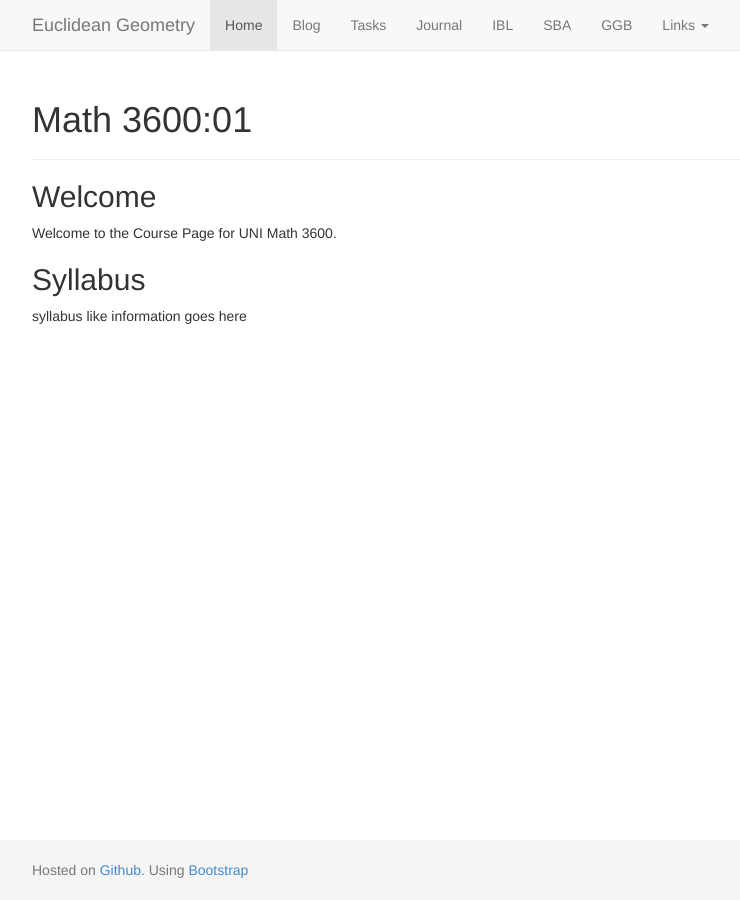
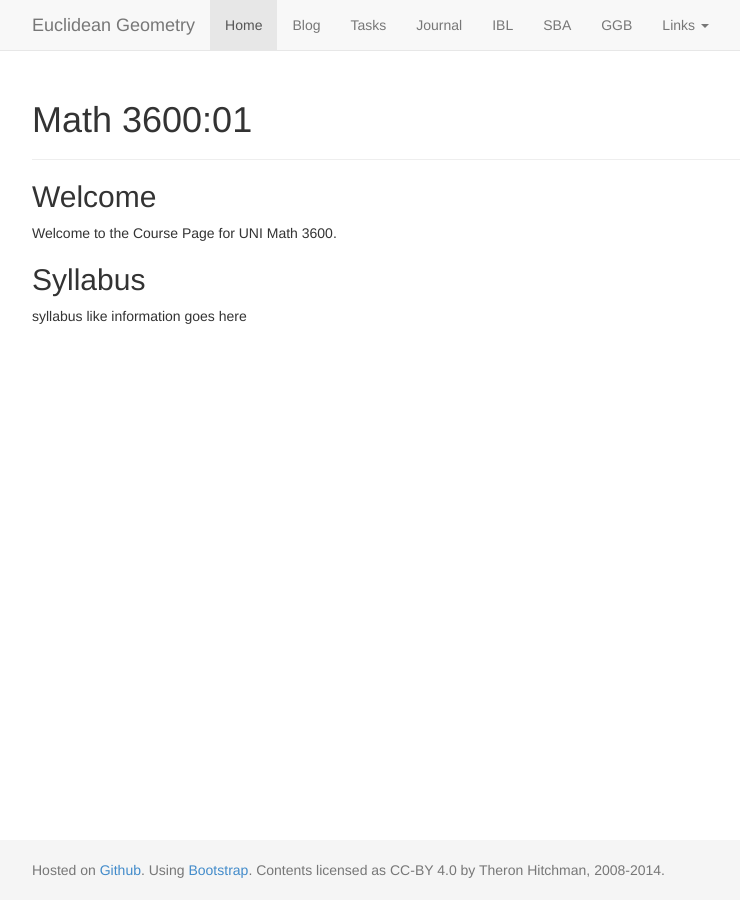
Before and after one commit to theronhitchman/euclidean-geometry, a Jekyll site: the page built from index.md, in a window 1280 px wide. Shown: the whole page, without its empty margins (38-778 px from the left). Built offline with Jekyll 4.4.1, drawn with Linux system fonts in a browser that asks for light colours; nearby versions of some CDN libraries.

Commit message:
edited footer for license statement

```diff
--- a/_includes/footer.html
+++ b/_includes/footer.html
@@ -1,7 +1,8 @@
 <div class="footer">
   <div class="container">
     <p class="text-muted">Hosted on <a href="http://github.com">Github</a>.
-      Using <a href="http://getbootstrap.com/">Bootstrap</a></p>
+      Using <a href="http://getbootstrap.com/">Bootstrap</a>. Contents
+      licensed as CC-BY 4.0 by Theron Hitchman, 2008-2014.</p>
   </div>
 </div>
 
```
